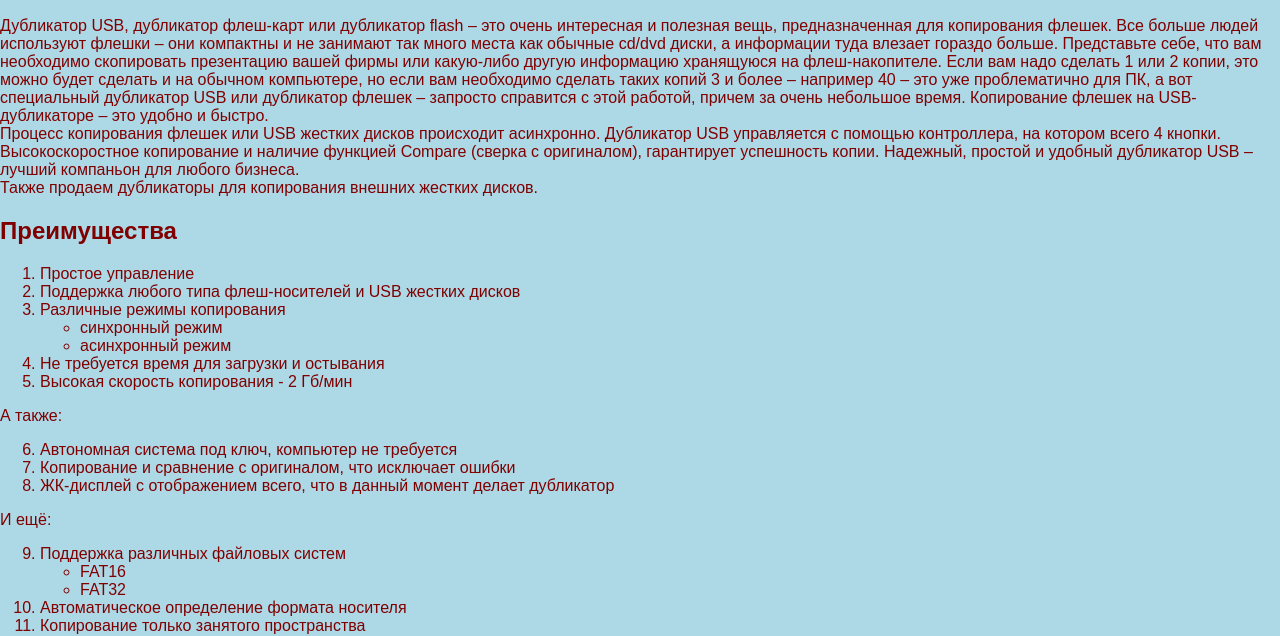
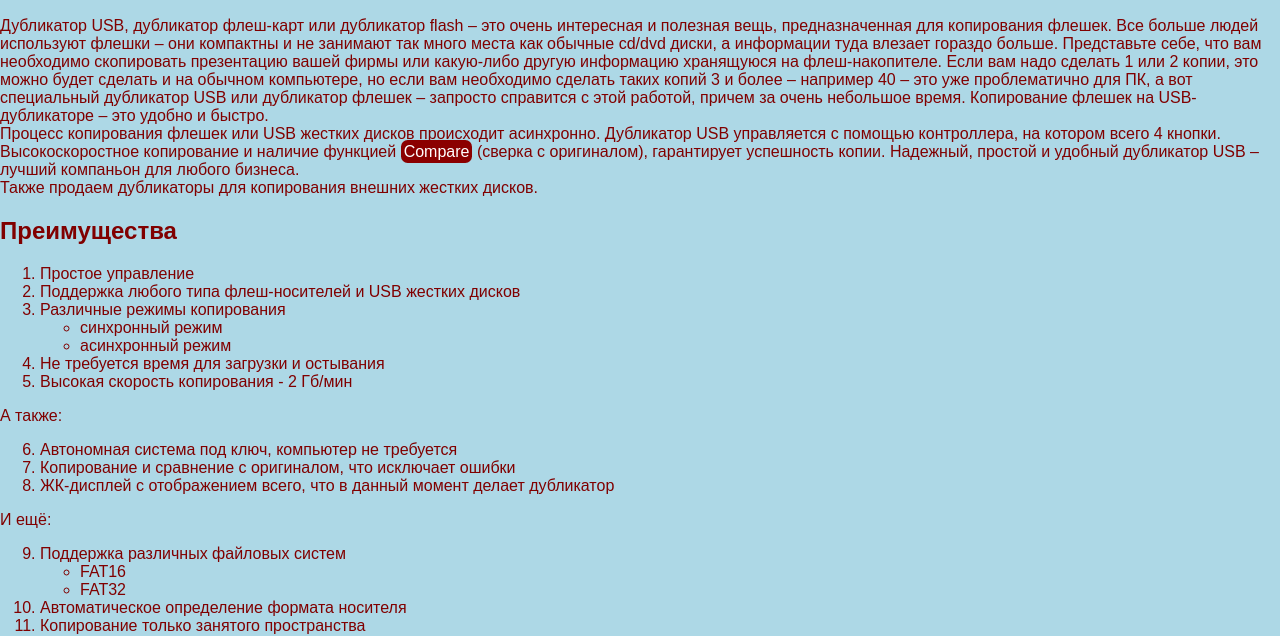
Before and after one commit to IlinGlebD/Web_lab_1, a plain HTML site: page lab2/usb.html in a window 1280 px wide. Shown: the part 176-812 px from the top of the page. Drawn offline with Linux system fonts and the light colour scheme.

Commit message:
Выделение слова Compare

```diff
--- a/lab2/usb.html
+++ b/lab2/usb.html
@@ -36,9 +36,12 @@
                 Процесс копирования флешек или USB жестких дисков
                 происходит асинхронно. Дубликатор USB управляется с помощью
                 контроллера, на котором всего 4 кнопки. Высокоскоростное
-                копирование и наличие функцией Compare (сверка с оригиналом),
-                гарантирует успешность копии. Надежный, простой и удобный
-                дубликатор USB &ndash; лучший компаньон для любого бизнеса.
+                копирование и наличие функцией
+                <span title="патентовая технология!"
+                style="background-color: darkred; color: white; padding: 3px; border-radius: 5pt;">Compare</span>
+                (сверка с оригиналом), гарантирует успешность копии. Надежный,
+                простой и удобный дубликатор USB &ndash; лучший компаньон для
+                любого бизнеса.
             </div>
 
             <div>
```
